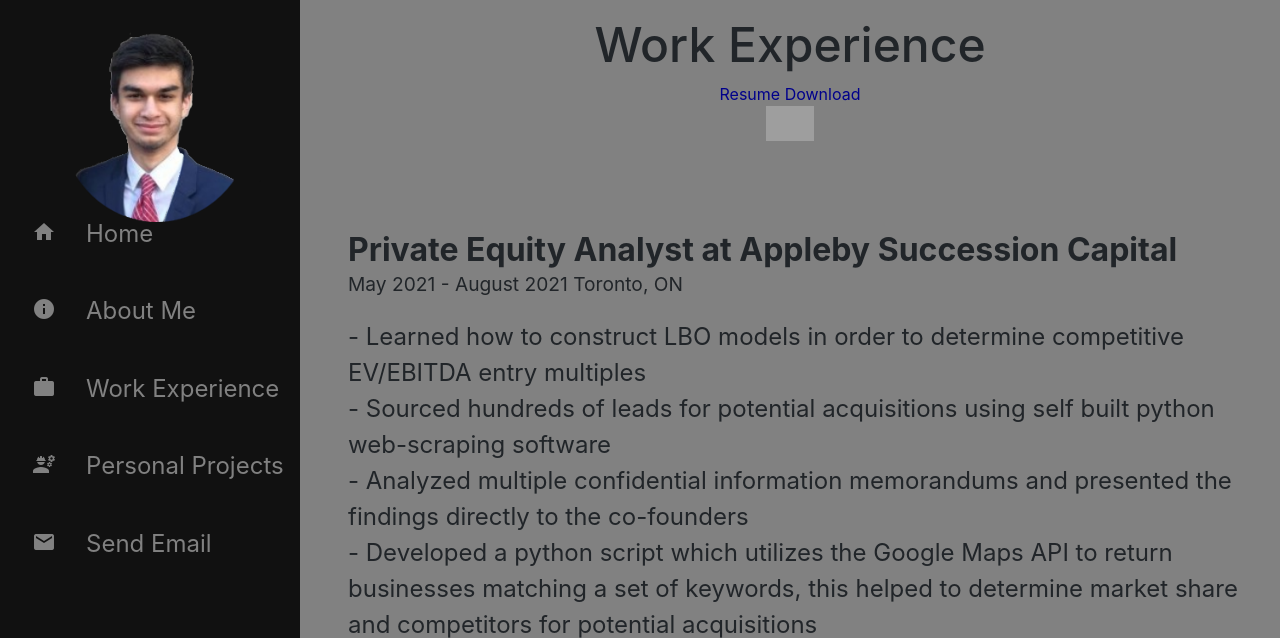
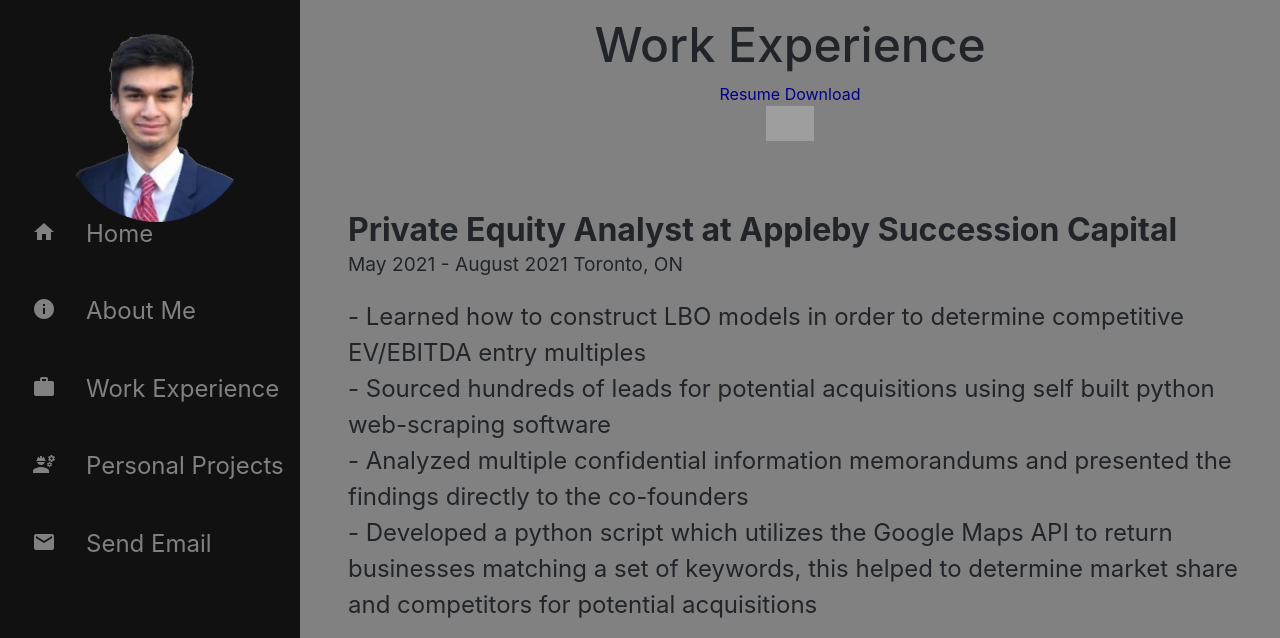
Before and after one commit to Relaxeddevil/RayyanWebsite, a Flask app: page /work in a window 1280 px wide. Shown: the top 638 px of the page. Run offline with Flask 2, Linux system fonts and the light colour scheme; some libraries are stand-ins or nearby versions; grey boxes are pictures that could not be loaded.

Commit message:
fixed spacing

```diff
--- a/Website/static/CSS/work.css
+++ b/Website/static/CSS/work.css
@@ -41,7 +41,7 @@ hr {
 }
 
 .line_break {
-    height:85px;
+    height:65px;
 
 }
 
--- a/Website/templates/work.html
+++ b/Website/templates/work.html
@@ -7,7 +7,7 @@
 {% block main %}
 <h1 class="title">Work Experience</h1>
 
-<a class='resume' href="">Resume Download</a>
+<a class='resume' href="#">Resume Download</a>
 <a href="https://www.linkedin.com/in/rayyanmajid/"><img class ='linkedin' src="{{url_for('static', filename='Images/base_images/linkedin1.png')}}"></a>
 
 <div class='line_break'><br></div>
```
